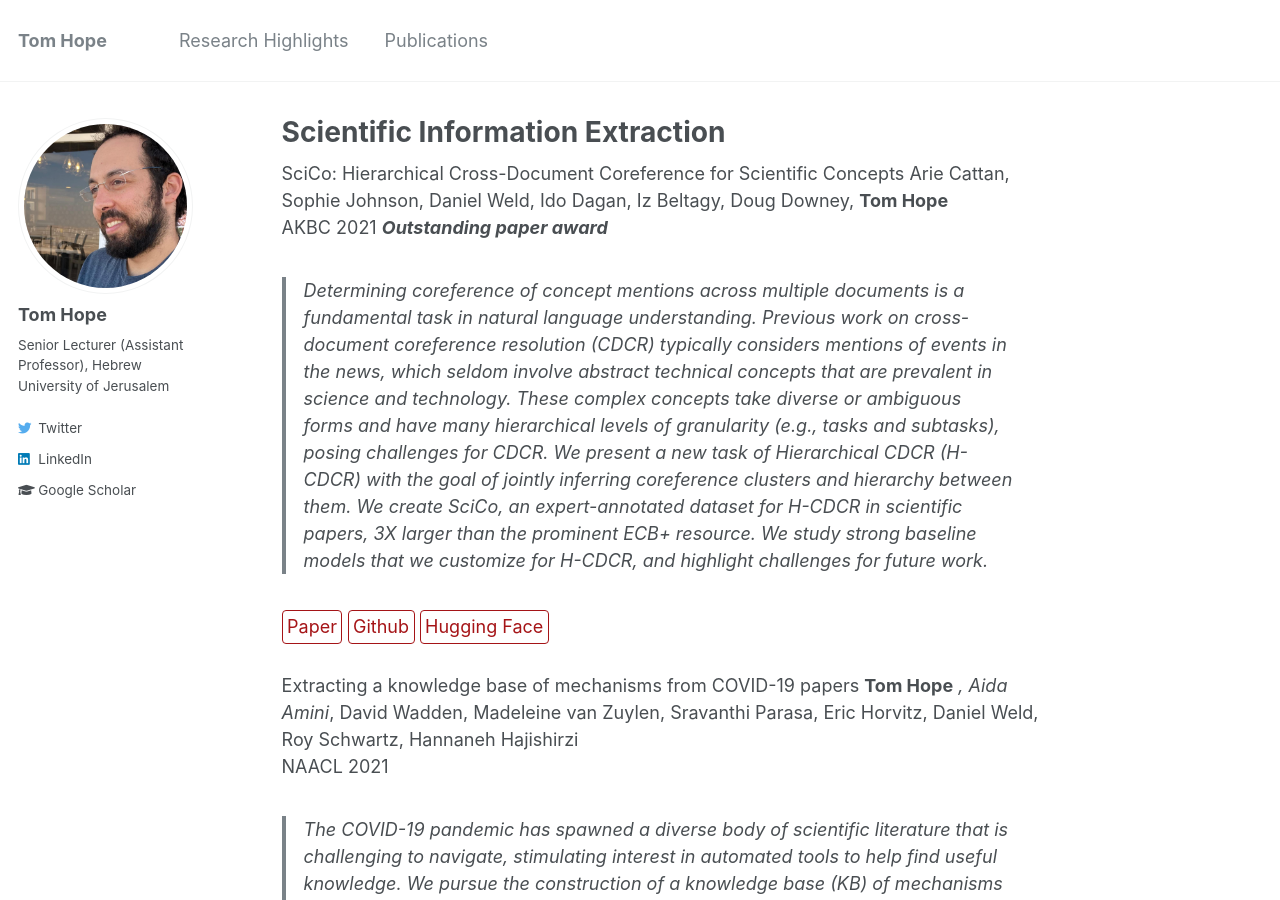
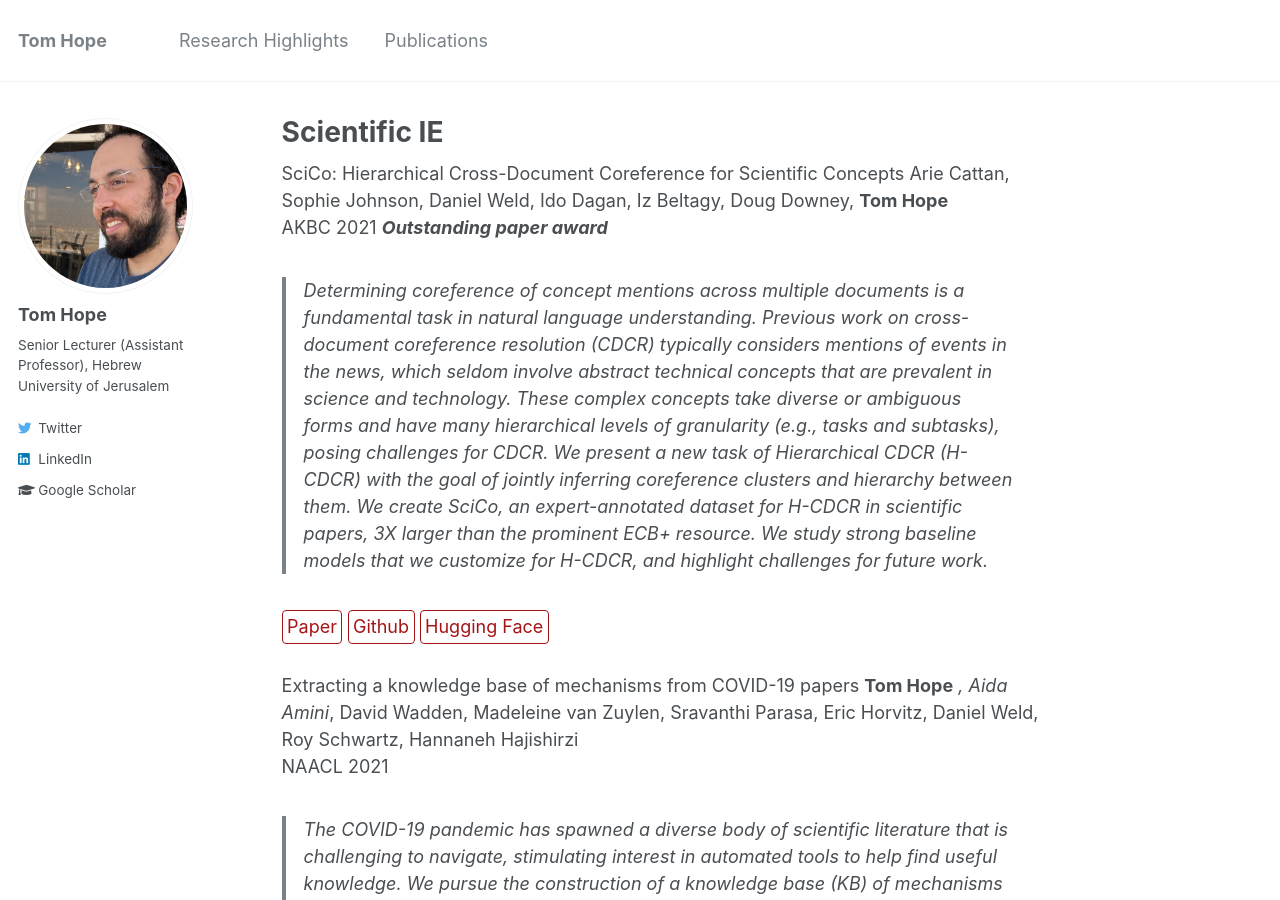
Before and after one commit to tomhoper/tomhoper.github.io, a Jekyll site: the page built from _research/sciie.md, in a window 1280 px wide and 900 px high. Built offline with Jekyll 4.4.1, drawn with Linux system fonts in a browser that asks for light colours.

Commit message:
Update sciie.md

```diff
--- a/_research/sciie.md
+++ b/_research/sciie.md
@@ -1,5 +1,5 @@
 ---
-title: "Scientific Information Extraction"
+title: "Scientific IE"
 layout: single-portfolio
 excerpt: "<img src='/images/research/scico_teaser.png' alt=''>"
 collection: research
```
